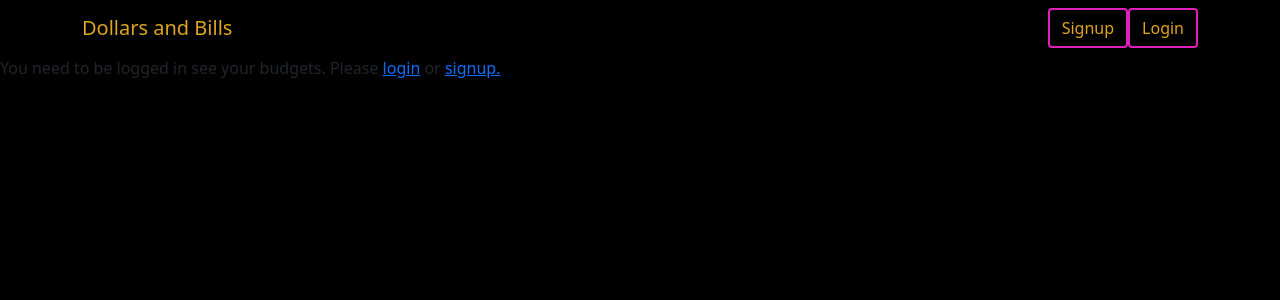
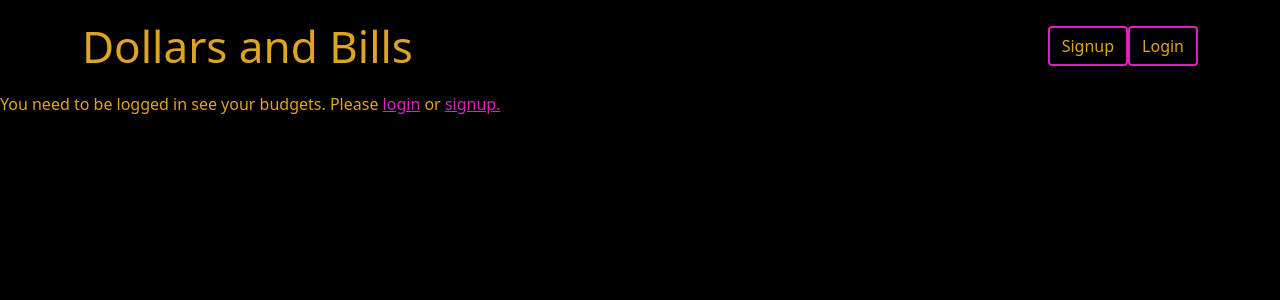
Before and after one commit to EricDeWald/Dollars_and_Bills, a React (Create React App) app in the folder client/: page / in a window 1280 px wide. Shown: the top 300 px of the page. Built offline with nearby package versions, Linux system fonts and the light colour scheme; no server answers.

Commit message:
added budget styling

```diff
--- a/client/src/App.css
+++ b/client/src/App.css
@@ -44,3 +44,11 @@
 #username:hover{
   border:  var(--orange) 2px solid;
 }
+
+.budget-header{
+  color: var(--pink);
+}
+
+.budget-text {
+  color: var(--orange);
+}
--- /dev/null
+++ b/client/src/components/BudgetForm/budgetForm.css
@@ -0,0 +1,8 @@
+.budget-btn{
+    color: #DFA420;
+    text-decoration: none;
+}
+
+.budget-btn:hover{
+    background-color: #DF20BA;
+}
--- a/client/src/components/BudgetForm/index.js
+++ b/client/src/components/BudgetForm/index.js
@@ -2,6 +2,7 @@ import React, { useState } from 'react';
 import { Link } from 'react-router-dom';
 import { useMutation } from '@apollo/client';
 import { Modal, Button, Form } from 'react-bootstrap';
+import './budgetForm.css'
 
 
 import { ADD_BUDGET } from '../../utils/mutations';
@@ -61,8 +62,8 @@ const BudgetForm = () => {
 
     return (
         <div>
-            <Button variant="outline-primary" onClick={() => setOnShow(!onShow)}>
-                Add Budget
+            <Button style={{ border: "solid #DF20BA 2px", backgroundColor: "black"}} onClick={() => setOnShow(!onShow)}>
+                <div className='budget-btn'>Add Budget</div>
             </Button>
 
             {Auth.loggedIn() ? (
--- a/client/src/components/Nav/index.js
+++ b/client/src/components/Nav/index.js
@@ -13,7 +13,7 @@ function Nav() {
       return (
         <Navbar >
           <Container>
-            <Navbar.Brand style={{ color: "#DFA420" }} href="#home">Dollars and Bills</Navbar.Brand>
+            <Navbar.Brand style={{ color: "#DFA420", fontSize: "44px" }} href="#home">Dollars and Bills</Navbar.Brand>
             <Navbar.Toggle />
             <Navbar.Collapse className="justify-content-end">
               <Navbar.Text style={{ color: "#DF20BA" }}>
@@ -32,7 +32,7 @@ function Nav() {
       return (
         <Navbar>
           <Container>
-            <Navbar.Brand style={{ color: "#DFA420" }} href="#home">Dollars and Bills</Navbar.Brand>
+            <Navbar.Brand style={{ color: "#DFA420", fontSize: "44px"}} href="#home">Dollars and Bills</Navbar.Brand>
             <Navbar.Toggle />
             <Navbar.Collapse className="justify-content-end">
               <Button style={{ border: "solid #DF20BA 2px", backgroundColor: "black"}}>
--- a/client/src/pages/Home.js
+++ b/client/src/pages/Home.js
@@ -29,7 +29,7 @@ const Home = () => {
                 Auth.loggedIn() ? (
                     <Container className='my-4'>
                         <Stack direction='horizontal' gap='3' className='mb-4'>
-                            <h1 className="me-auto">Budgets</h1>
+                            <h1 className="me-auto budget-header">Budgets</h1>
                             <BudgetForm></BudgetForm>
                             {/* <ExpenseForm></ExpenseForm> */}
                         </Stack>
@@ -42,9 +42,9 @@ const Home = () => {
                         </div>
                     </Container>
                 ) : (
-                    <p>
+                    <p className="budget-text">
                         You need to be logged in see your budgets. Please{' '}
-                        <Link to="/login">login</Link> or <Link to="/signup">signup.</Link>
+                        <Link to="/login" style={{ color: "#DF20BA", }}>login</Link> or <Link to="/signup" style={{ color: "#DF20BA", }}>signup.</Link>
                     </p>
                 )
             }
```
